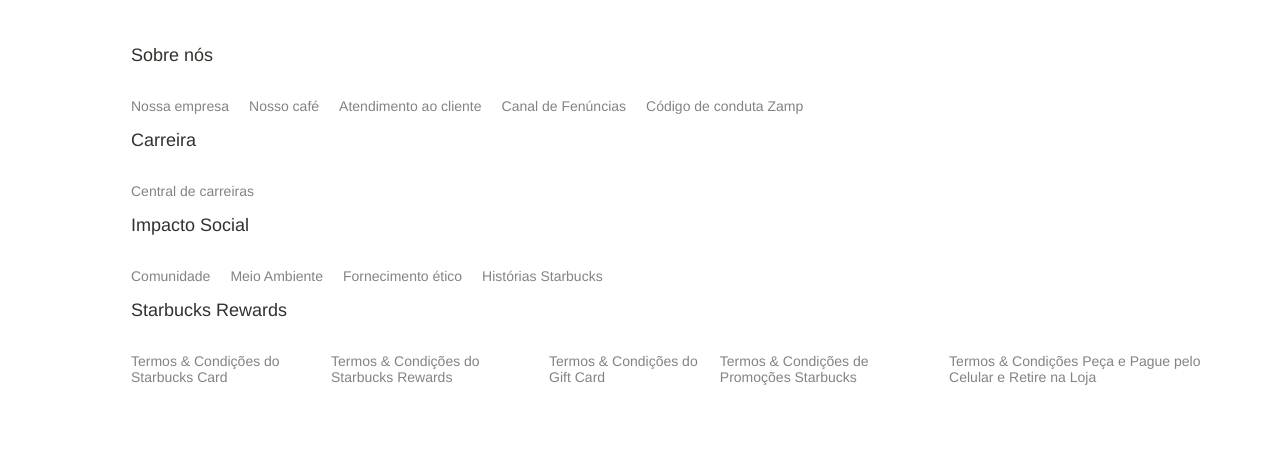
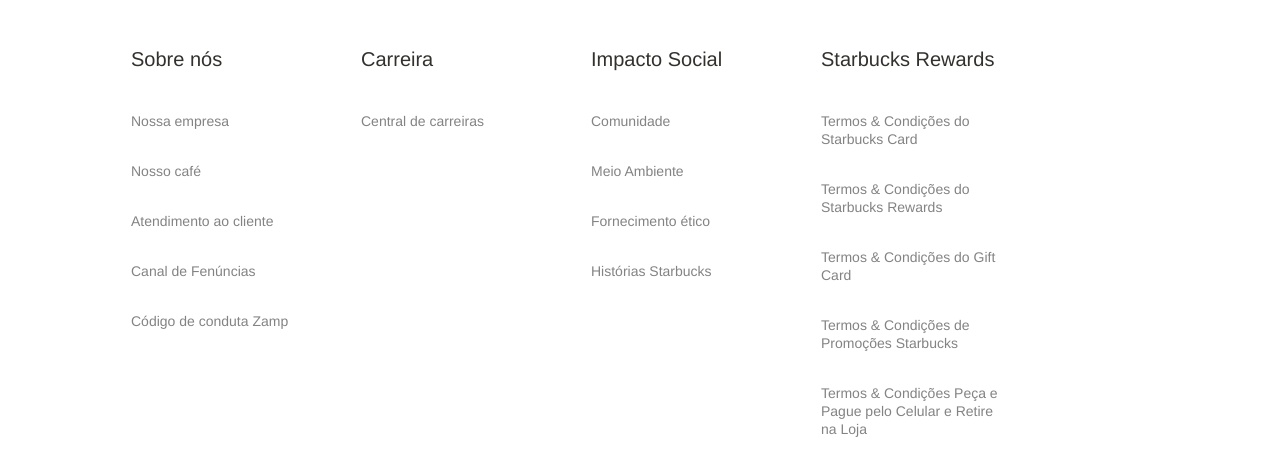
Before and after one commit to Rafazaa/STARBACKS-CLONE, a plain HTML site: page index.html in a window 1280 px wide. Shown: the part 1881-2357 px from the top of the page. Before the commit the page ends 2314 px from the top, so only its background shows below. Drawn offline with Linux system fonts and the light colour scheme.

Commit message:
footer meio

```diff
--- a/assets/css/style.css
+++ b/assets/css/style.css
@@ -159,46 +159,62 @@ body {
 }
 
 .footer-content {
-
-
+    width: 90%;
 }
 
 .footer-row {
 
+    height: auto;
+    width: 100%;
+    gap: 50px;
+}
+.flex-row {
+    display: flex;
+    flex-direction: row;
+}
+.flex-col{
+    display: flex;
+    flex-direction: column;
 }
 
 .footer-col {
-
+    display: flex;
+    flex-direction: column;
+    width: 180px;
     font-family: 'SoDo Sans', Helvetica Neue, Helvetica, Arial, sans-serif;;
     font-weight: lighter;
 }
 
 .col-title{
 
-    font-size: 18px;
-    font-weight: lighter;
+    font-size: 20px;
+    line-height: 1.41;
+
+    font-weight: 400;
     color: #32312D;
-    margin: 0px 0px 24px;
+    margin: 0px;
+    margin-bottom: 2.4rem;
 }
 
 .footer-col ul {
-
     display: flex;
-    column-count: 4;
-    column-gap: 20px;
-    list-style-type: none;
-    font-size: 14px;
+    flex-direction: column;
+    gap: 12px;
+    list-style: none;
+    width: 100%;
 }
 
 .footer-col li {
-
-    margin: 0px 0px 8px;
-    padding: 8px 0px;
+width: 180px;
+margin: 0px 0px 20px;
+list-style-type: none;
 
 }
 
 .footer-col li a {
-
+    font-size: 14px;
+    margin: 0px 0px 8px;
+    padding: 8px 0px;
     color: #838383;
     text-decoration: none;
 
--- a/index.html
+++ b/index.html
@@ -103,8 +103,8 @@
 
     <footer class="footer-area">
         <div class="footer-content">
-            <div class="footer-row">
-                <div class="footer-col">
+            <div class="footer-row flex-row">
+                <div class="footer-col ">
                         <h2 class="col-title">Sobre nós</h2>
                         <ul>
                             <li><a href="nossa-empresa">Nossa empresa</a></li>
@@ -113,13 +113,16 @@
                             <li><a href="canal-de-fenuncias">Canal de Fenúncias</a></li>
                             <li><a href="codigo-de-conduta-Zamp">Código de conduta Zamp</a></li>
                         </ul>
-
+                </div>
+                <div class="footer-col ">
                     <div>
                         <h2 class="col-title">Carreira</h2>
                         <ul>
                             <li><a href="central-de-carreira">Central de carreiras</a></li>
                         </ul>
                     </div>
+                </div>
+                <div class="footer-col ">
                     <div>
                         <h2 class="col-title">Impacto Social</h2>
                         <ul>
@@ -129,6 +132,8 @@
                             <li><a href="histórias-starbucks">Histórias Starbucks</a></li>
                         </ul>
                     </div>
+                </div>
+                <div class="footer-col ">
                     <div>
                         <h2 class="col-title">Starbucks Rewards</h2>
                         <ul>
```
